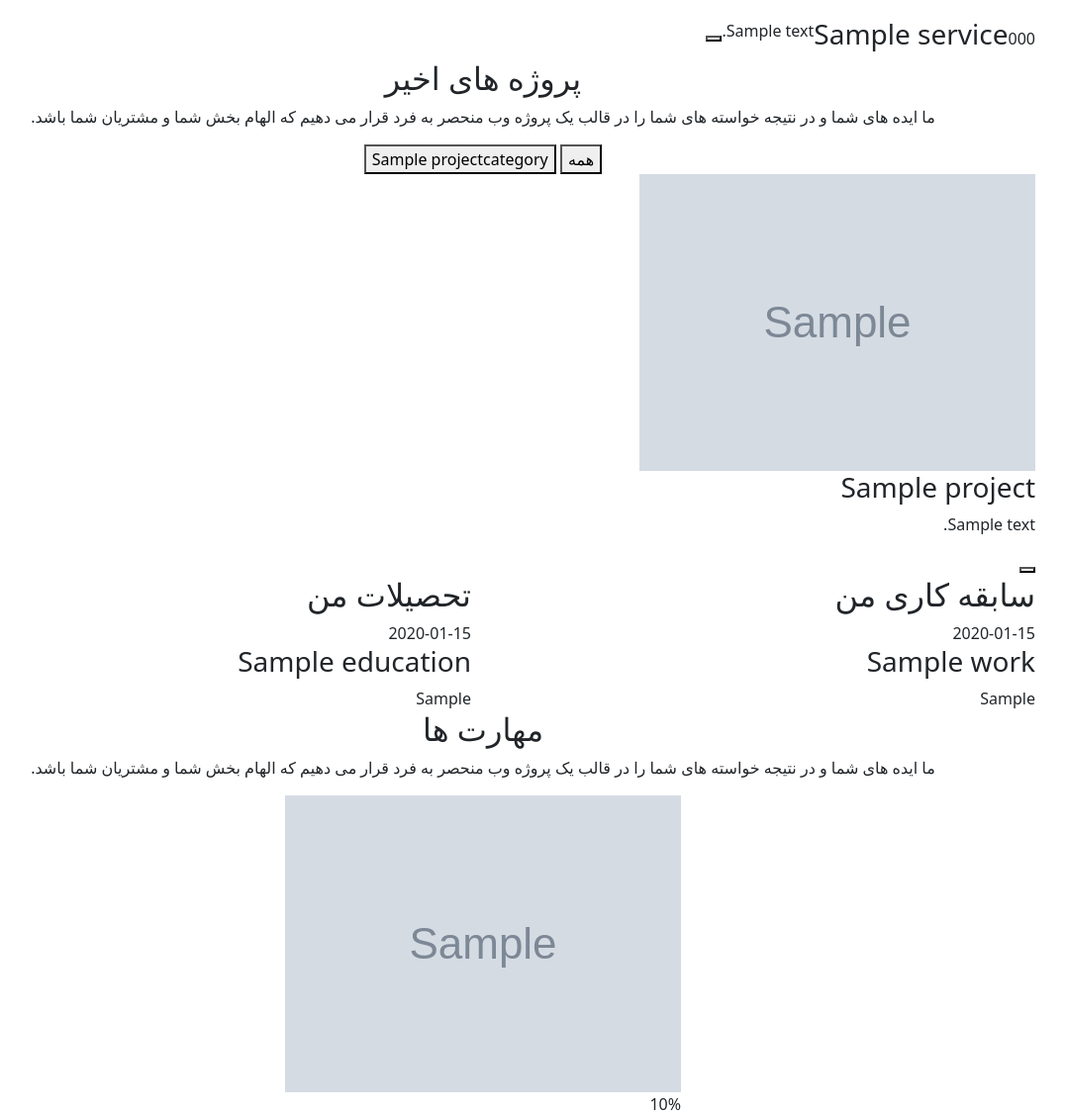
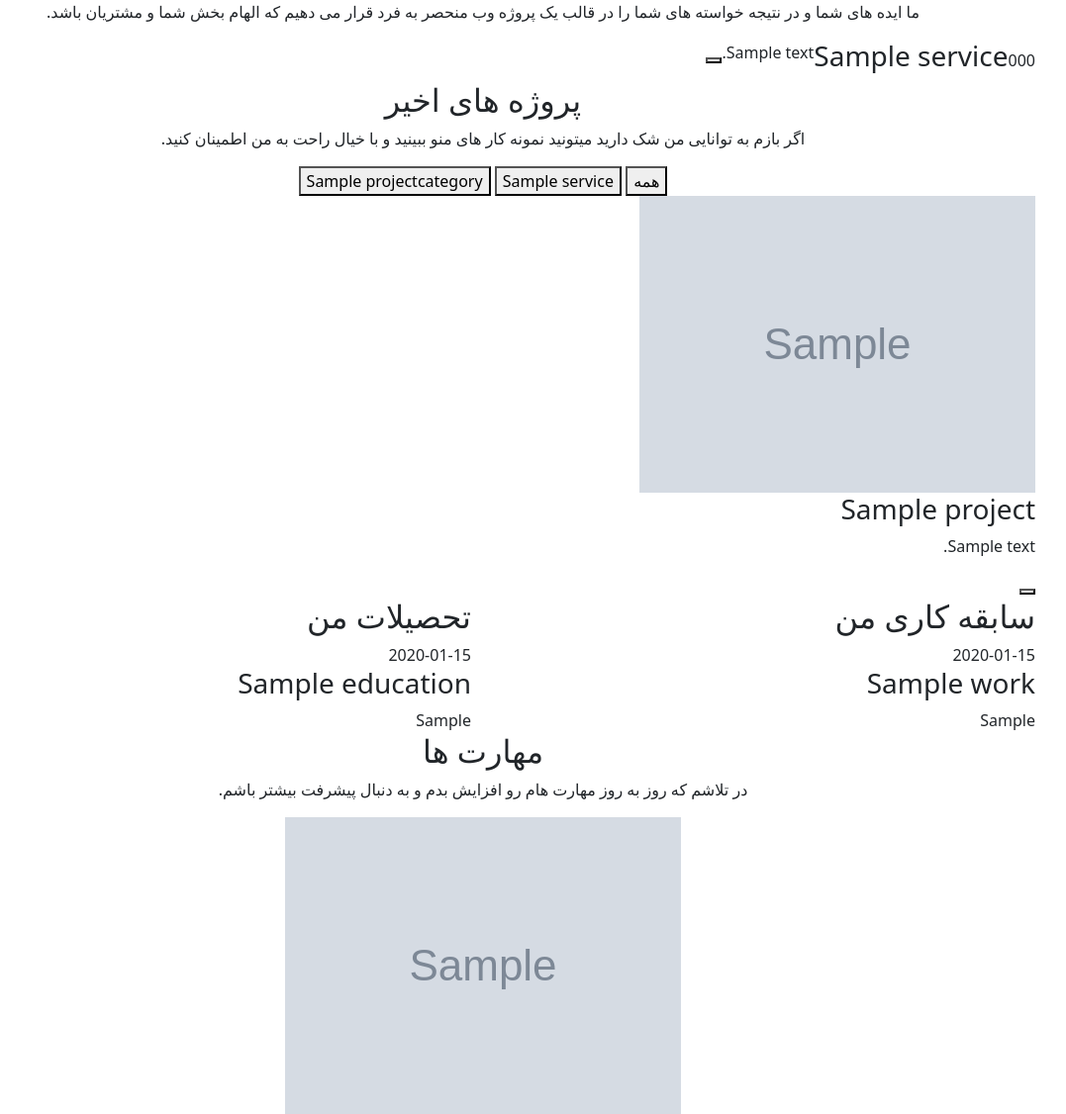
Before and after one commit to radman1007/Personal-Website, a Django app: page / in a window 1280 px wide. Shown: the part 3600-4726 px from the top of the page at 99% size, without its empty margins (152-1229 px from the left). Run offline with Django 5.2, Linux system fonts and the light colour scheme; tables that the repository leaves empty hold one stand-in row (values such as "Sample post"); grey boxes marked "Sample" are stand-in pictures; data that the repository does not hold is empty; some libraries are stand-ins or nearby versions.

Commit message:
change html static text and migrate data

```diff
--- a/home/models.py
+++ b/home/models.py
@@ -57,6 +57,17 @@ class Skill(models.Model):
         return self.name
 
 
+class Story(models.Model):
+    image = models.ImageField()
+    logo = models.ImageField()
+    body = models.TextField()
+    name = models.CharField(max_length=100)
+    job = models.CharField(max_length=250)
+
+    def __str__(self):
+        return self.name
+
+
 class Contact(models.Model):
     f_name = models.CharField(max_length=100)
     l_name = models.CharField(max_length=100)
--- a/home/templates/index.html
+++ b/home/templates/index.html
@@ -18,14 +18,14 @@
                    </span>
                    <h1 class="hero-title">برنامه نویس و
                       <br>
-                      طراح UX</h1>
+                     عاشق دنیای تکنولوژی</h1>
 
                    <div class="hero-image-box d-md-none text-center">
                       <img src="{% static "assets/img/hero/me.png" %}" alt="">
                    </div>
 
                    <p class="lead">
-                      من مشکلات پیچیده کاربران در زمینه طراحی و برنامه نویسی را با توجه به سابقه کاریی که دارم به راحتی برطرف میکنم
+                      من مشکلات پیچیده شما را در زمینه برنامه نویسی به راحتی برطرف میکنم و آماده قبول کردن پروژه های شما و درخواست همکاری شما هستم.
                    </p>
                    <div class="button-box d-flex flex-wrap align-items-center">
                       <a href="#" class="btn tj-btn-secondary">دریافت رزومه <i class="flaticon-download"></i></a>
@@ -251,7 +251,7 @@
                 <div class="section-header text-center">
                    <h2 class="section-title wow fadeInUp" data-wow-delay=".3s">پروژه های اخیر</h2>
                    <p class="wow fadeInUp" data-wow-delay=".4s">
-                      ما ایده های شما و در نتیجه خواسته های شما را در قالب یک پروژه وب منحصر به فرد قرار می دهیم که الهام بخش شما و  مشتریان شما باشد.
+                     اگر بازم به توانایی من شک دارید میتونید نمونه کار های منو ببینید و با خیال راحت به من اطمینان کنید.
                    </p>
                 </div>
              </div>
@@ -262,6 +262,9 @@
                 <div class="portfolio-filter text-center wow fadeInUp" data-wow-delay=".5s">
                    <div class="button-group filter-button-group">
                       <button data-filter="*" class="active">همه</button>
+                     {% for service in services %}
+                     <button data-filter="{{ service.title }}">{{ service.title }}</button>
+                     {% endfor %}
                       {% for project_category in project_categories %}
                       <button data-filter="{{ project_category.name }}">{{ project_category.name }}</button>
                       {% endfor %}
@@ -457,7 +460,7 @@
                 <div class="section-header text-center">
                    <h2 class="section-title wow fadeInUp" data-wow-delay=".3s">مهارت ها</h2>
                    <p class="wow fadeInUp" data-wow-delay=".4s">
-                      ما ایده های شما و در نتیجه خواسته های شما را در قالب یک پروژه وب منحصر به فرد قرار می دهیم که الهام بخش شما و مشتریان شما باشد.
+                     در تلاشم که روز به روز مهارت هام رو افزایش بدم و به دنبال پیشرفت بیشتر باشم.
                    </p>
                 </div>
              </div>
@@ -816,7 +819,7 @@
                          </div>
                          <div class="text-box">
                             <p>شماره تماس</p>
-                            <a href="tel:0123456789">+01 123 654 8096</a>
+                            <a href="tel:09374646412">09374646412</a>
                          </div>
                       </li>
                       <li class="d-flex flex-wrap align-items-center position-relative wow fadeInRight" data-wow-delay=".5s">
```
Also changed, not shown: db.sqlite3, home/migrations/0003_story.py (added).
